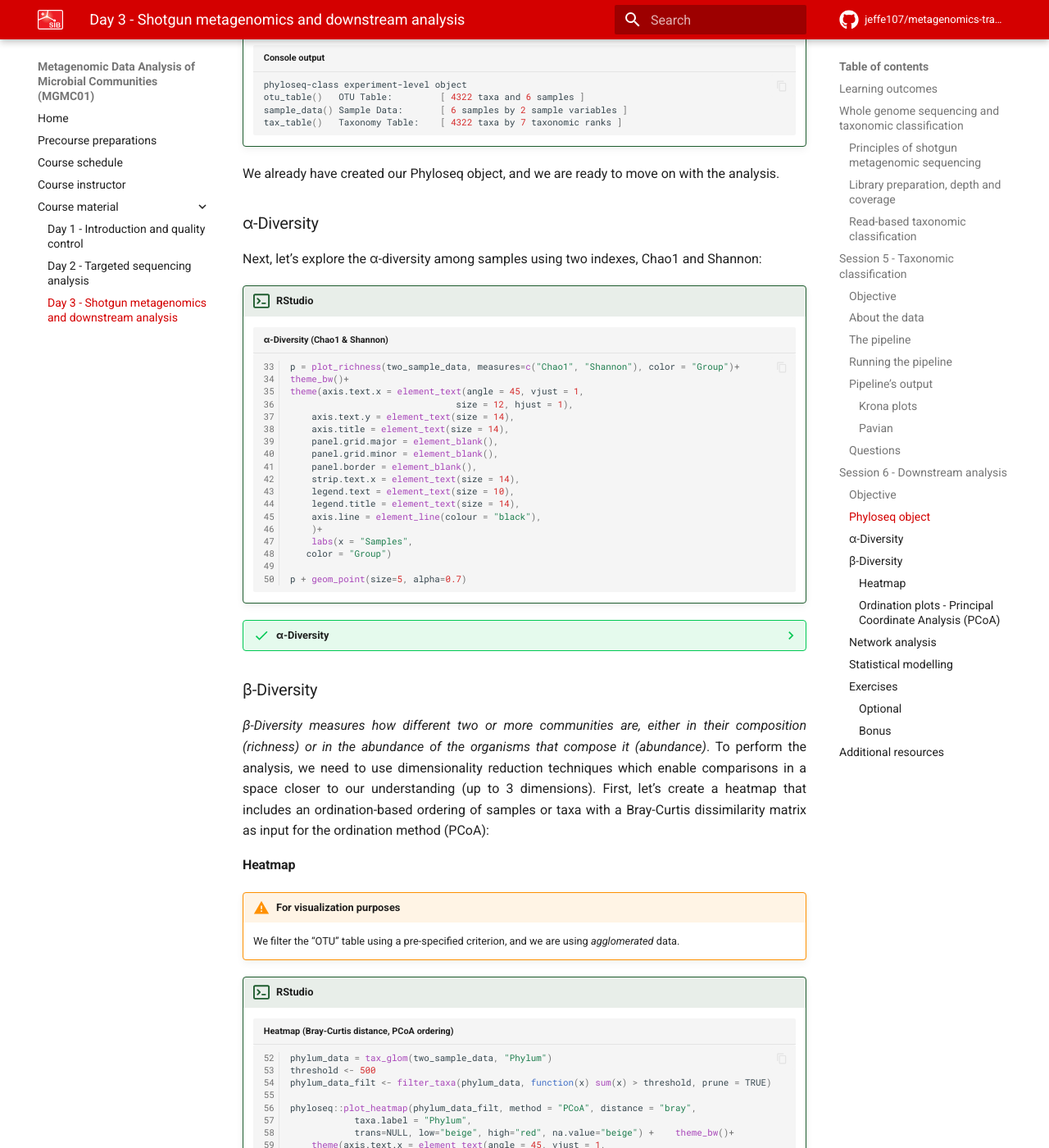
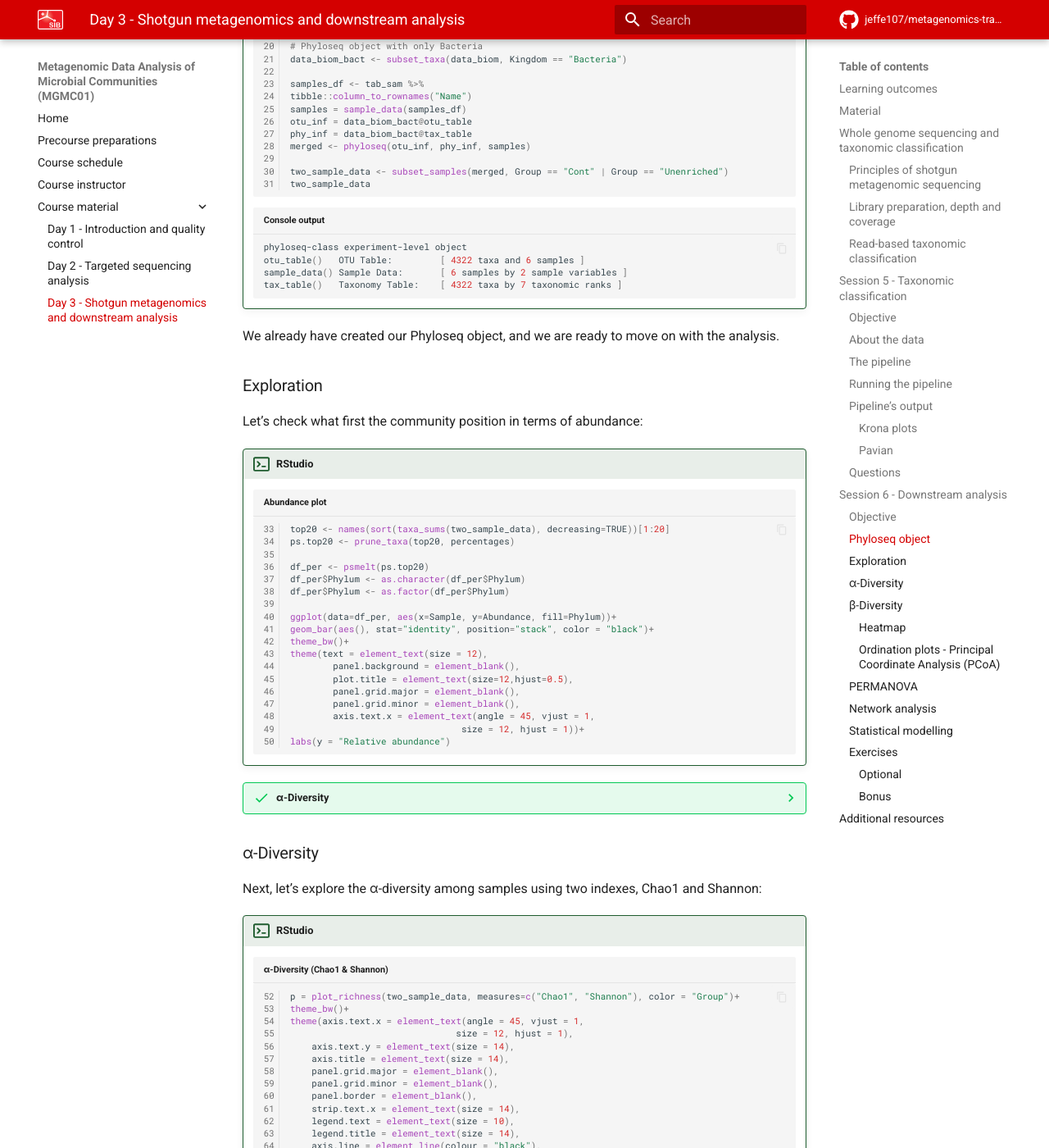
Before and after one commit to jeffe107/metagenomics-training, an MkDocs documentation site: the page built from docs/course_material/day3_reference_based_compositional_analysis.md, in a window 1280 px wide and 1400 px high, scrolled down 7369 px. Shown: the whole window at 82% size. Built offline with MkDocs 1.6.1 and Material for MkDocs 9.7.7, drawn with Linux system fonts in a browser that asks for light colours; comment, search, counter and statistics services are not loaded; the version menu is left out; some of the changed text lies outside the part shown.

Commit message:
slides_day3

````diff
--- a/docs/course_material/day3_reference_based_compositional_analysis.md
+++ b/docs/course_material/day3_reference_based_compositional_analysis.md
@@ -12,6 +12,11 @@
 * Compare samples with Pavian using Kraken2 reports.
 * Build a Phyloseq object from a BIOM file and sample metadata.
 * Estimate α- and β-diversity, and run ordination and network analyses.
+
+## Material
+
+* **Session 1:** [:fontawesome-solid-file-pdf: Session 1 slides](../assets/pdf/Intro%20MDA-Day3-Part1.pdf){: .md-button }
+* **Session 2:** [:fontawesome-solid-file-pdf: Session 2 slides](../assets/pdf/Intro%20MDA-Day3-Part2.pdf){: .md-button }
 
 ## Whole genome sequencing and taxonomic classification
 
@@ -289,12 +294,45 @@ Now, let's create the Phyloseq object using the BIOM file generated by the pipel
 
 We already have created our Phyloseq object, and we are ready to move on with the analysis.
 
+
+### Exploration
+
+Let's check what first the community position in terms of abundance:
+
+!!! terminal "RStudio"
+    ```r title="Abundance plot" linenums="33"
+    top20 <- names(sort(taxa_sums(two_sample_data), decreasing=TRUE))[1:20]
+    ps.top20 <- prune_taxa(top20, percentages)
+
+    df_per <- psmelt(ps.top20)
+    df_per$Phylum <- as.character(df_per$Phylum)
+    df_per$Phylum <- as.factor(df_per$Phylum)
+
+    ggplot(data=df_per, aes(x=Sample, y=Abundance, fill=Phylum))+
+    geom_bar(aes(), stat="identity", position="stack", color = "black")+
+    theme_bw()+
+    theme(text = element_text(size = 12),
+            panel.background = element_blank(),
+            plot.title = element_text(size=12,hjust=0.5),
+            panel.grid.major = element_blank(),
+            panel.grid.minor = element_blank(),
+            axis.text.x = element_text(angle = 45, vjust = 1,
+                                    size = 12, hjust = 1))+
+    labs(y = "Relative abundance")
+    ```
+
+??? success "α-Diversity"
+    <figure markdown align="center">
+    ![Relative abundance plot](../assets/images/abundance_plot_kraken.png)
+    <figcaption>Phylum abundance per sample (top 20 most abundant taxa).</figcaption>
+    </figure>
+
 ### α-Diversity
 
 Next, let's explore the α-diversity among samples using two indexes, Chao1 and Shannon:
 
 !!! terminal "RStudio"
-    ```r title="α-Diversity (Chao1 & Shannon)" linenums="33"
+    ```r title="α-Diversity (Chao1 & Shannon)" linenums="52"
     p = plot_richness(two_sample_data, measures=c("Chao1", "Shannon"), color = "Group")+
     theme_bw()+
     theme(axis.text.x = element_text(angle = 45, vjust = 1,
@@ -331,7 +369,7 @@ _β-Diversity measures how different two or more communities are, either in thei
     We filter the "OTU" table using a pre-specified criterion, and we are using _agglomerated_ data.
 
 !!! terminal "RStudio"
-    ```r title="Heatmap (Bray-Curtis distance, PCoA ordering)" linenums="52"
+    ```r title="Heatmap (Bray-Curtis distance, PCoA ordering)" linenums="71"
     phylum_data = tax_glom(two_sample_data, "Phylum")
     threshold <- 500
     phylum_data_filt <- filter_taxa(phylum_data, function(x) sum(x) > threshold, prune = TRUE)
@@ -361,7 +399,7 @@ _β-Diversity measures how different two or more communities are, either in thei
 Ordination plots are obtained after dimensionality reduction. As before, we are using a Bray-Curtis dissimilarity matrix as input for a PCoA to establish data structures that guide us towards the identification of differences among samples.
 
 !!! terminal "RStudio"
-    ```r title="PCoA ordination plot" linenums="69"
+    ```r title="PCoA ordination plot" linenums="88"
     data.ord <- ordinate(two_sample_data, "PCoA", "bray")
     plot_ordination(two_sample_data, data.ord, type="samples", color="Group",
                     title="Principal Coordinate Analysis")+
@@ -383,12 +421,37 @@ Ordination plots are obtained after dimensionality reduction. As before, we are
     <figcaption>PCoA ordination based on Bray-Curtis dissimilarity.</figcaption>
     </figure>
 
+### PERMANOVA
+
+Although we are seeing certain level of sample discrimination using ordination methods, we can check if there is significance in differences of the community as a whole:
+
+!!! terminal "RStudio"
+    ```r title="Network analysis" linenums="102"
+    library(vegan)
+    metadata <- as(sample_data(two_sample_data), "data.frame")
+    dist_matrix <- phyloseq::distance(two_sample_data_clr, method = "euclidean")
+
+    permanova_result <- adonis2(dist_matrix ~ Group, data = metadata, permutations = 999)
+    ```
+
+    ```bash title="Console output"
+    Permutation test for adonis under reduced model
+    Permutation: free
+    Number of permutations: 719
+
+    adonis2(formula = dist_matrix ~ Group, data = metadata, permutations = 999)
+             Df SumOfSqs      R2      F Pr(>F)
+    Model     1   5031.5 0.37665 2.4169    0.1
+    Residual  4   8327.0 0.62335
+    Total     5  13358.4 1.00000
+    ```
+
 ### Network analysis
 
 Now, leveraging the Phyloseq object and its native functionalities, we can perform a simple network analysis (using Bray-Curtis matrix as input):
 
 !!! terminal "RStudio"
-    ```r title="Network analysis" linenums="81"
+    ```r title="Network analysis" linenums="108"
     set.seed(42)
     plot_net(phylum_data, distance = "bray", type = "taxa",
             maxdist = 0.9, color="Phylum")+
@@ -420,7 +483,7 @@ For our simple scenario Control vs Unenriched samples, we will fit a linear mode
 Let's proceed then:
 
 !!! terminal "RStudio"
-    ```r title="Statistical modelling" linenums="86"
+    ```r title="Statistical modelling" linenums="113"
     remotes::install_github("statdivlab/corncob")
     remotes::install_github("david-barnett/microViz")
     library(microViz)
@@ -509,7 +572,7 @@ Now it's your turn to carry on with the analysis. For instance, you can subset t
             ```r title="R code" linenums="1"
             BiocManager::install("microbiome")
             library(microbiome)
-            data_biom_clr <- microbiome::transform(phylum_data_filt, "clr")
+            two_sample_clr <- microbiome::transform(two_sample_data, "clr")
             ```
 
 Now, re-create the heatmap and the PCoA plots with the transformed data and using Euclidean as distance method. Evaluate if there are differences.
````
Also changed, not shown: docs/assets/images/abundance_plot_kraken.png (added), 2 other files.
